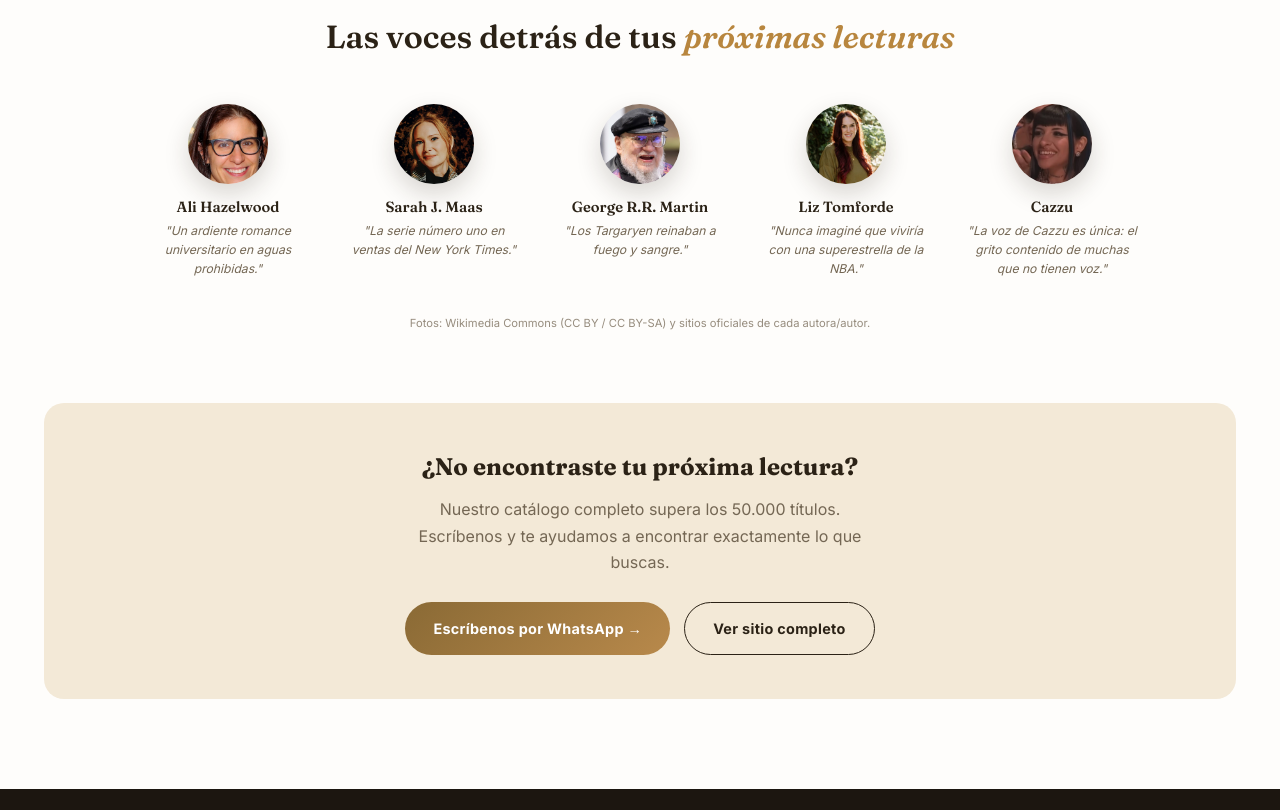
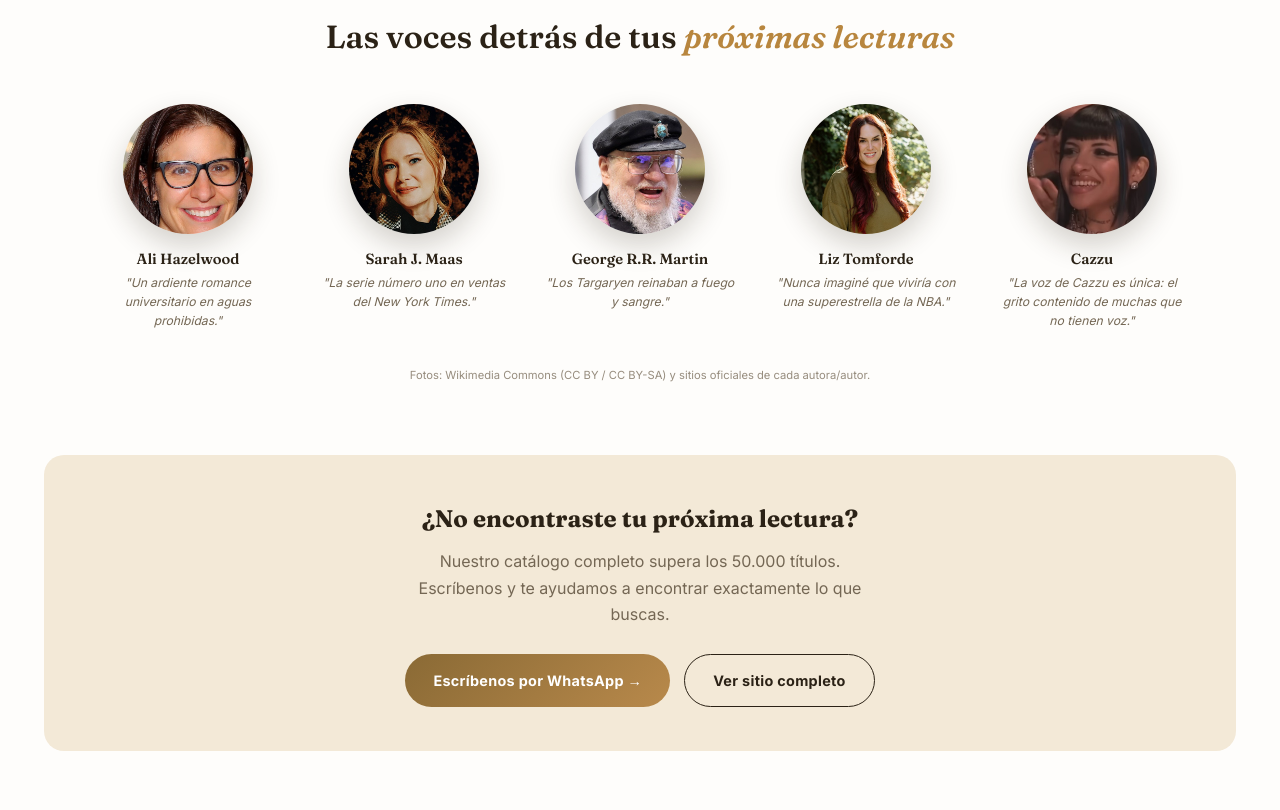
Before and after one commit to Oreanaad/libreria, a plain HTML site: page catalogo.html in a window 1280 px wide. Shown: the part 2662-3472 px from the top of the page. Drawn offline with Linux system fonts and the light colour scheme.

Commit message:
Enlarge author photos in the authors section
Bumped avatar circles from 80px to 130px (and card width to match)
for more visual presence in both the homepage and catalog sections.

```diff
--- a/catalogo.html
+++ b/catalogo.html
@@ -115,9 +115,9 @@ nav{position:fixed;top:0;left:0;right:0;z-index:1000;padding:22px 0;transition:a
 .authors-label{display:block;font-size:.78rem;font-weight:700;letter-spacing:2.5px;text-transform:uppercase;color:var(--forest);margin-bottom:14px}
 .authors-title{font-family:'Fraunces',serif;font-size:clamp(1.5rem,2.8vw,2rem);font-weight:600;color:var(--navy)}
 .authors-grid{display:flex;justify-content:center;gap:36px;flex-wrap:wrap;margin-top:40px}
-.author-card{display:flex;flex-direction:column;align-items:center;text-align:center;width:170px;text-decoration:none;color:inherit;cursor:pointer;transition:transform .3s;background:none;border:none;font-family:'Inter',sans-serif}
+.author-card{display:flex;flex-direction:column;align-items:center;text-align:center;width:190px;text-decoration:none;color:inherit;cursor:pointer;transition:transform .3s;background:none;border:none;font-family:'Inter',sans-serif}
 .author-card:hover{transform:translateY(-4px)}
-.author-avatar{width:80px;height:80px;border-radius:50%;overflow:hidden;margin-bottom:14px;box-shadow:0 10px 24px rgba(43,34,22,.18);transition:box-shadow .3s}
+.author-avatar{width:130px;height:130px;border-radius:50%;overflow:hidden;margin-bottom:16px;box-shadow:0 12px 28px rgba(43,34,22,.2);transition:box-shadow .3s}
 .author-avatar img{width:100%;height:100%;object-fit:cover;display:block}
 .author-card:hover .author-avatar{box-shadow:0 14px 32px rgba(184,134,62,.4)}
 .author-name{font-family:'Fraunces',serif;font-weight:600;font-size:.92rem;color:var(--navy);margin-bottom:6px}
```
Also changed, not shown: index.html (+2 -2 lines).
